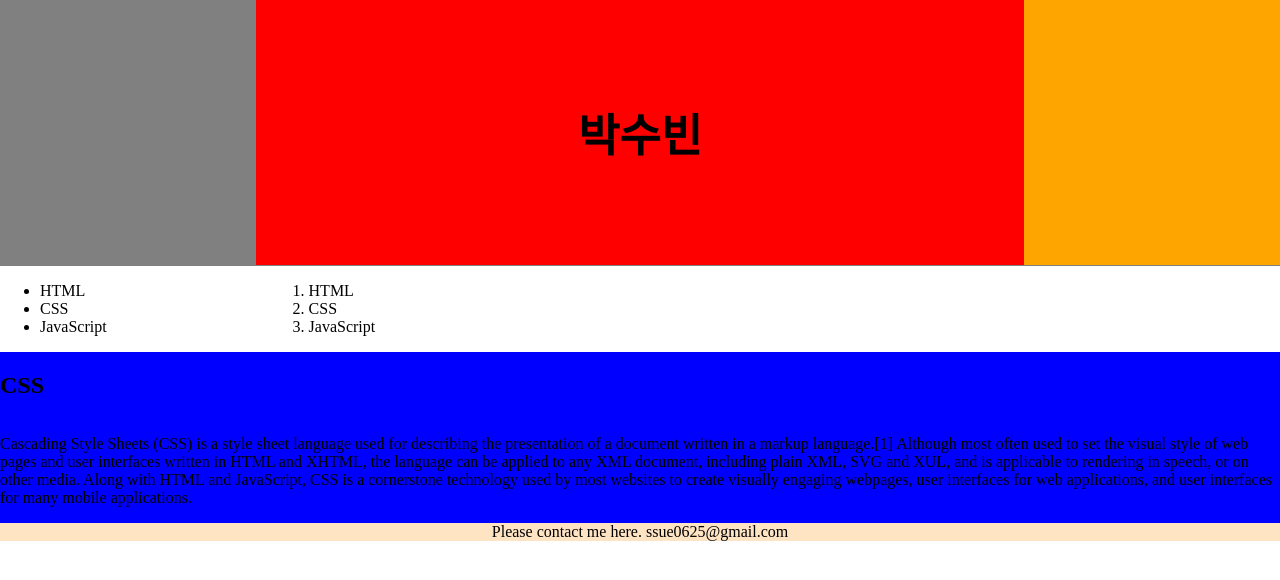
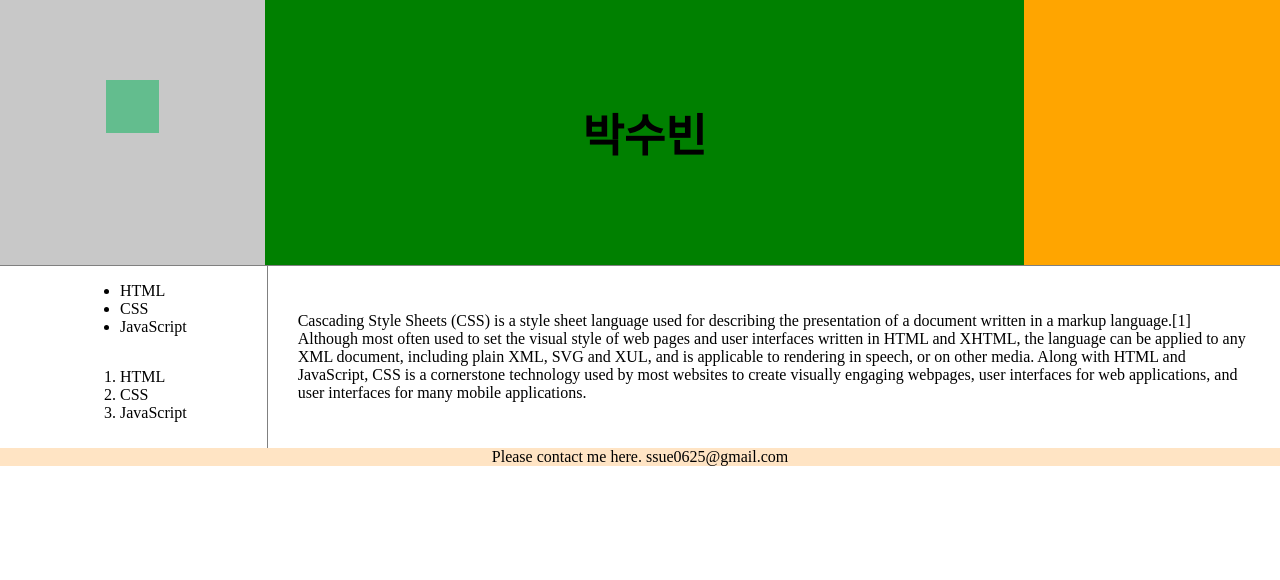
Before and after one commit to ssue0625/ssue0625.github.io, a plain HTML site: page 2.html in a window 1280 px wide. Drawn offline with Linux system fonts and the light colour scheme.

Commit message:
nav 세로 article은 nav 옆에 뜨기

```diff
--- a/1.html
+++ b/1.html
@@ -9,12 +9,11 @@
 
 <body>
   <div class="mainWrapper">
+    <div class="mainWrapper">
       <header class="header">
         <div id="tetris">
-        <script src="./Tetris/TetrisModel.js"></script>
-        <script src="./Tetris/TetrisViewModel.js"></script>
-        <script src="./Tetris/TetrisView.js"></script>
         </div>
+        <script type="module" src="./Tetris/Tetris.mjs"></script>
         <div class="title">
           <h1><a href="index.html">박수빈</a></h1>
         </div>
@@ -34,12 +33,18 @@
           </ol>
         </nav>
         <article class="article">
-        <h2>HTML</h2>
-        <p><a href="https://www.w3.org/TR/html5/" target="_blank" title="html5 speicification">Hypertext Markup Language (HTML)</a> is the standard markup language for <strong>creating <u>web</u> pages</strong> and web applications.Web browsers
+          <p><a href="https://www.w3.org/TR/html5/" target="_blank" title="html5 speicification">Hypertext Markup
+              Language (HTML)</a> is the standard markup language for <strong>creating <u>web</u> pages</strong> and
+            web applications.Web browsers
             receive
-          HTML documents from a web server or from local storage and render them into multimedia web pages. HTML describes the structure of a web page semantically and originally included cues for the appearance of the document.
-          HTML elements are the building blocks of HTML pages. With HTML constructs, images and other objects, such as interactive forms, may be embedded into the rendered page. It provides a means to create structured documents
-          by denoting structural semantics for text such as headings, paragraphs, lists, links,quotes and other items. HTML elements are delineated by tags, written using angle brackets.
+            HTML documents from a web server or from local storage and render them into multimedia web pages. HTML
+            describes the structure of a web page semantically and originally included cues for the appearance of the
+            document.
+            HTML elements are the building blocks of HTML pages. With HTML constructs, images and other objects, such
+            as interactive forms, may be embedded into the rendered page. It provides a means to create structured
+            documents
+            by denoting structural semantics for text such as headings, paragraphs, lists, links,quotes and other
+            items. HTML elements are delineated by tags, written using angle brackets.
           </p>
         </article>
       </main>
--- a/2.html
+++ b/2.html
@@ -11,10 +11,8 @@
   <div class="mainWrapper">
     <header class="header">
       <div id="tetris">
-        <script src="./Tetris/TetrisModel.js"></script>
-        <script src="./Tetris/TetrisViewModel.js"></script>
-        <script src="./Tetris/TetrisView.js"></script>
       </div>
+      <script type="module" src="./Tetris/Tetris.mjs"></script>
       <div class="title">
         <h1><a href="index.html">박수빈</a></h1>
       </div>
@@ -34,12 +32,16 @@
         </ol>
       </nav>
       <article class="article">
-        <h2>CSS</h2>
         <p>
-          Cascading Style Sheets (CSS) is a style sheet language used for describing the presentation of a document written in a markup language.[1] Although most often used to set the visual style of web pages and user interfaces written in HTML
+          Cascading Style Sheets (CSS) is a style sheet language used for describing the presentation of a document
+          written in a markup language.[1] Although most often used to set the visual style of web pages and user
+          interfaces written in HTML
           and
-          XHTML, the language can be applied to any XML document, including plain XML, SVG and XUL, and is applicable to rendering in speech, or on other media. Along with HTML and JavaScript, CSS is a cornerstone technology used by most websites to
-          create visually engaging webpages, user interfaces for web applications, and user interfaces for many mobile applications.
+          XHTML, the language can be applied to any XML document, including plain XML, SVG and XUL, and is applicable
+          to rendering in speech, or on other media. Along with HTML and JavaScript, CSS is a cornerstone technology
+          used by most websites to
+          create visually engaging webpages, user interfaces for web applications, and user interfaces for many mobile
+          applications.
         </p>
       </article>
     </main>
--- a/style.css
+++ b/style.css
@@ -1,6 +1,7 @@
 * {
-    box-sizing: border-box;
+  box-sizing: border-box;
 }
+
 body {
   margin: 0;
 }
@@ -25,58 +26,39 @@ h1 {
 .header {
   display: flex;
   border-bottom: 1px solid gray;
-    /*
-  flex: 1;
-    */
 }
 
 #tetris {
-  background-color: gray;
-    flex-basis: 20%;
-    /*
-  flex: 1;
-    */
+  flex-basis: 15%;
 }
 
 .title {
-  background-color: red;
-    flex-grow: 1;
-    /*
-  flex: 3;
-    */
+  background-color: green;
+  flex-grow: 1;
 }
 
 .game {
   background-color: orange;
-    flex-basis: 20%;
-    /*
-  flex: 1;
-    */
+  flex-basis: 20%;
 }
 
 .main {
   display: flex;
-  flex-direction: column;
+  flex-direction: row;
 }
 
 .nav {
   display: flex;
-  flex-direction: row;
-}
-
-.nav ul {
-  flex: auto;
-  flex-direction: row;
-}
-
-.nav ol {
-  flex: 6;
+  flex-direction: column;
+  padding-left: 80px;
+  padding-right: 80px;
+  border-right: 1px solid gray;
 }
 
 .article {
   display: flex;
-  flex-direction: column;
-  background-color: blue;
+  flex-direction: row;
+  padding: 30px;
 }
 
 .footer {
```
Also changed, not shown: 3.html (+10 -7 lines), index.html (+6 -3 lines). Lines whose indentation alone changed are shown as unchanged.
